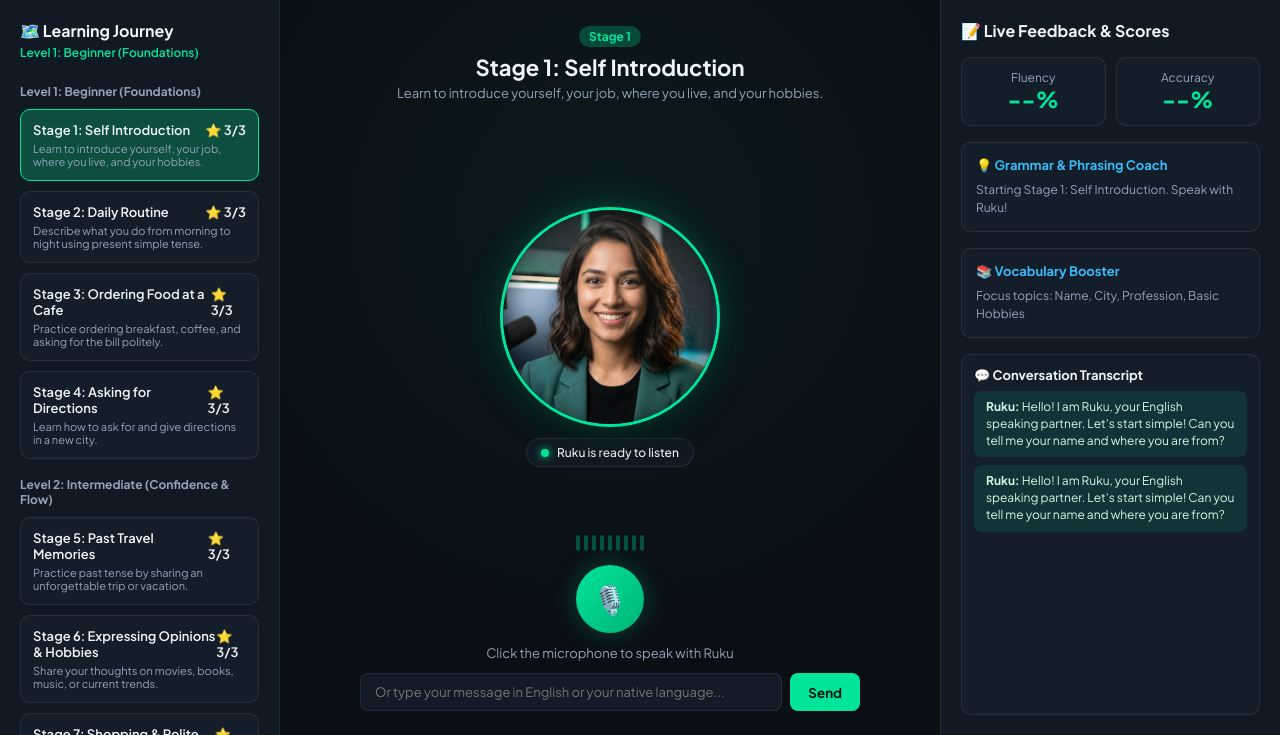
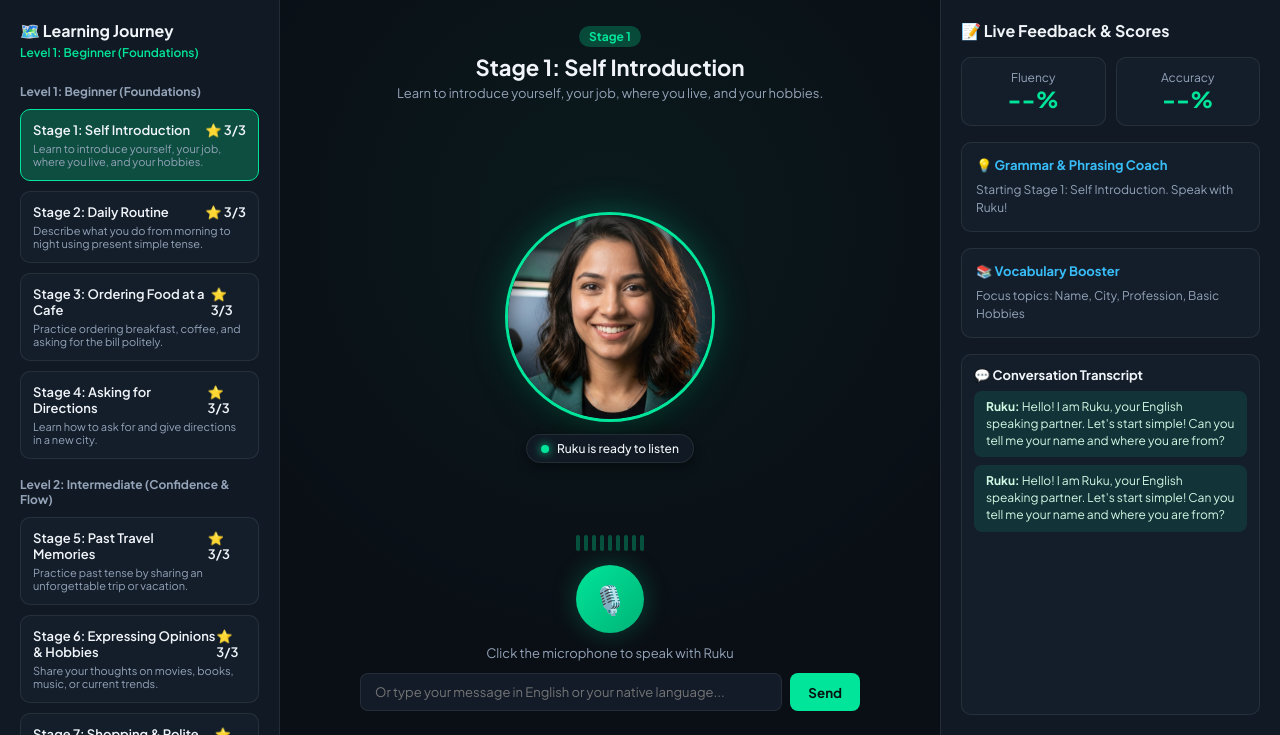
Before and after one commit to rokeyaag/ruku-talk-ai, a FastAPI app: page / in a window 1280 px wide. Shown: the part 65-800 px from the top of the page. Run offline with FastAPI, Linux system fonts and the light colour scheme; some libraries are stand-ins or nearby versions.

Commit message:
fix: perfectly center avatar halo, graphic and badge with transform translate, update portrait crop

```diff
--- a/static/css/style.css
+++ b/static/css/style.css
@@ -244,33 +244,39 @@ body {
 /* Avatar Viewport */
 .avatar-viewport {
     position: relative;
-    width: 270px;
-    height: 270px;
+    width: 260px;
+    height: 260px;
     display: flex;
+    flex-direction: column;
     align-items: center;
     justify-content: center;
-    margin: auto 0;
+    margin: 18px auto;
 }
 
 .avatar-halo {
     position: absolute;
-    width: 260px;
-    height: 260px;
+    top: 50%;
+    left: 50%;
+    transform: translate(-50%, -50%);
+    width: 250px;
+    height: 250px;
     border-radius: 50%;
     background: radial-gradient(circle, rgba(0, 229, 153, 0.35) 0%, rgba(56, 189, 248, 0.15) 50%, transparent 72%);
     animation: haloPulse 3.5s infinite ease-in-out;
     filter: blur(8px);
+    pointer-events: none;
+    z-index: 1;
 }
 
 @keyframes haloPulse {
-    0%, 100% { transform: scale(0.92); opacity: 0.55; }
-    50% { transform: scale(1.12); opacity: 0.95; }
+    0%, 100% { transform: translate(-50%, -50%) scale(0.94); opacity: 0.55; }
+    50% { transform: translate(-50%, -50%) scale(1.1); opacity: 0.95; }
 }
 
 .avatar-graphic {
     position: relative;
-    width: 220px;
-    height: 220px;
+    width: 210px;
+    height: 210px;
     border-radius: 50%;
     border: 3.5px solid var(--primary);
     overflow: hidden;
@@ -278,6 +284,9 @@ body {
     box-shadow: 0 0 35px var(--primary-glow), 0 10px 30px rgba(0, 0, 0, 0.6);
     transition: all 0.35s cubic-bezier(0.4, 0, 0.2, 1);
     z-index: 2;
+    display: flex;
+    align-items: center;
+    justify-content: center;
 }
 
 .avatar-graphic:hover {
@@ -328,7 +337,9 @@ body {
 
 .avatar-state-tag {
     position: absolute;
-    bottom: -15px;
+    bottom: -16px;
+    left: 50%;
+    transform: translateX(-50%);
     background: var(--bg-surface);
     border: 1px solid var(--border-color);
     padding: 6px 14px;
@@ -338,6 +349,9 @@ body {
     gap: 8px;
     font-size: 12px;
     font-weight: 500;
+    white-space: nowrap;
+    z-index: 3;
+    box-shadow: 0 4px 12px rgba(0,0,0,0.4);
 }
 
 .status-dot {
--- a/templates/index.html
+++ b/templates/index.html
@@ -75,7 +75,7 @@
                     <div class="avatar-halo" id="avatarHalo"></div>
 
                     <div class="avatar-graphic" id="avatarGraphic">
-                        <img src="/static/img/ruku_avatar.jpg?v=3" alt="Ruku - AI English Tutor" class="ruku-photo-avatar" id="rukuPhoto">
+                        <img src="/static/img/ruku_avatar.jpg?v=5" alt="Ruku - AI English Tutor" class="ruku-photo-avatar" id="rukuPhoto">
                         <div class="avatar-glow-overlay"></div>
                     </div>
 
```
Also changed, not shown: static/img/ruku_avatar.jpg.
